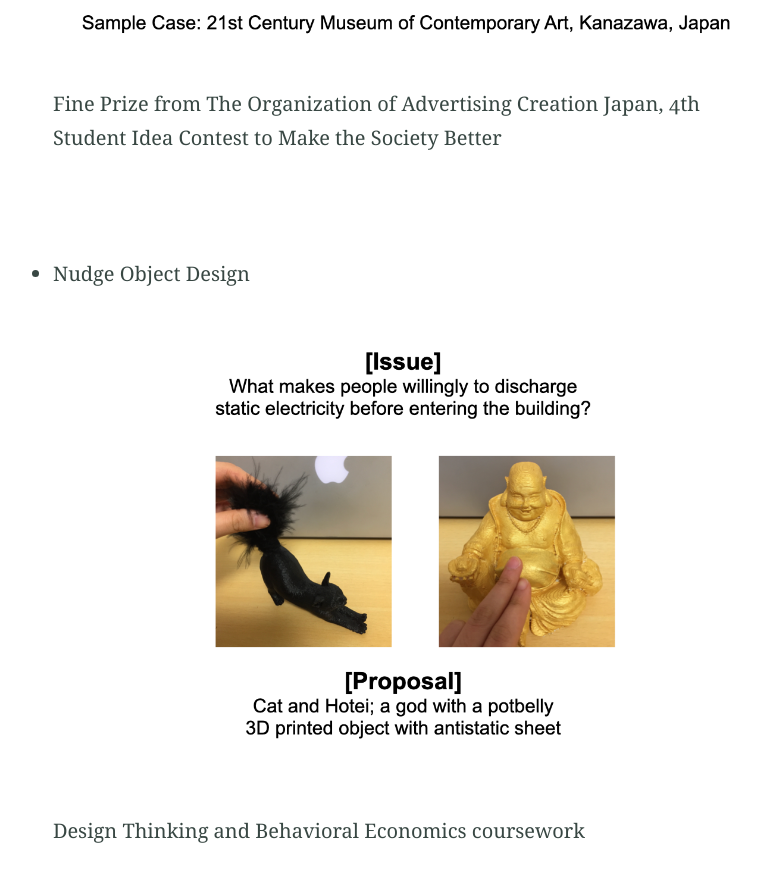
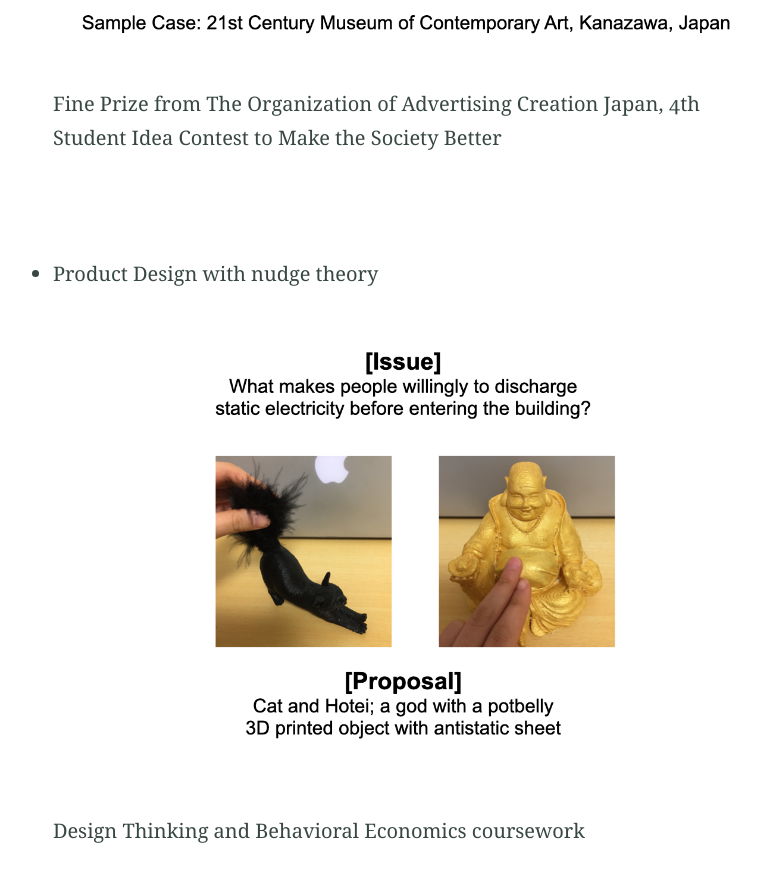
Before and after one commit to NaosFabrik/NaosFabrik.github.io, a Jekyll site: the page built from _posts/2021-05-05-concept-prototyping.md, in a window 1280 px wide and 900 px high, scrolled down 2559 px. Shown: the top 882 px of the window, without its empty margins (230-991 px from the left). Built offline with Jekyll 4.4.1, drawn with Linux system fonts in a browser that asks for light colours.

Commit message:
Update 2021-05-05-concept-prototyping.md

```diff
--- a/_posts/2021-05-05-concept-prototyping.md
+++ b/_posts/2021-05-05-concept-prototyping.md
@@ -32,7 +32,7 @@ Fine Prize from The Organization of Advertising Creation Japan, 4th Student Idea
 
 <br>
 
-* Nudge Object Design
+* Product Design with nudge theory
 
 {% include figure.html image="/assets/hobby/concept_03.png"  width="1200" height="800"  %}
 
```
